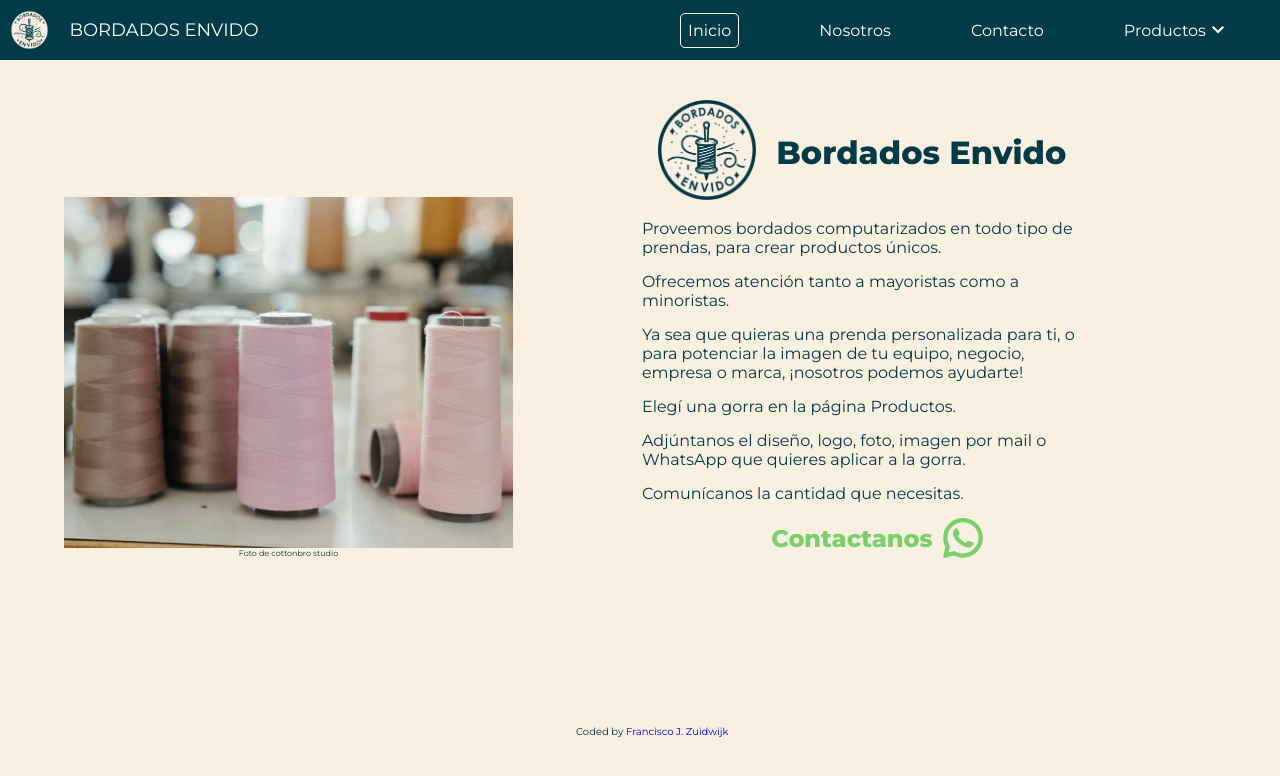
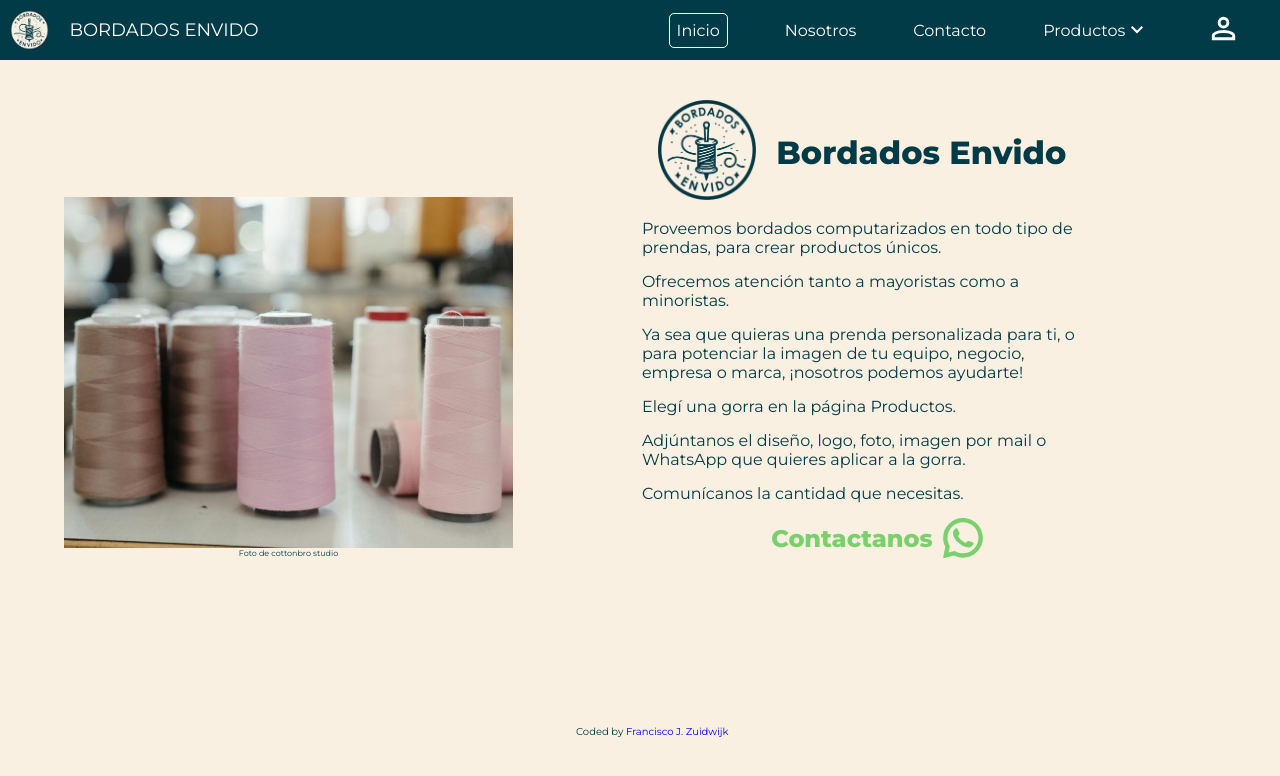
Before and after one commit to Electrocisko/Bordados-Envido, a React (Vite) app in the folder frontend/: page / in a window 1280 px wide. Shown: the top 776 px of the page. Built offline with nearby package versions, Linux system fonts and the light colour scheme.

Commit message:
frontend se agrego user icon

```diff
--- /dev/null
+++ b/frontend/src/components/icons/User.jsx
@@ -0,0 +1,17 @@
+import PropTypes from 'prop-types';
+
+function User({height, width, color}) {
+  return (
+    <svg xmlns="http://www.w3.org/2000/svg" fill={color} height={height} viewBox="0 -960 960 960" width={width}><path d="M480-480q-66 0-113-47t-47-113q0-66 47-113t113-47q66 0 113 47t47 113q0 66-47 113t-113 47ZM160-160v-112q0-34 17.5-62.5T224-378q62-31 126-46.5T480-440q66 0 130 15.5T736-378q29 15 46.5 43.5T800-272v112H160Zm80-80h480v-32q0-11-5.5-20T700-306q-54-27-109-40.5T480-360q-56 0-111 13.5T260-306q-9 5-14.5 14t-5.5 20v32Zm240-320q33 0 56.5-23.5T560-640q0-33-23.5-56.5T480-720q-33 0-56.5 23.5T400-640q0 33 23.5 56.5T480-560Zm0-80Zm0 400Z"/></svg>
+  )
+}
+
+User.propTypes = {
+    height: PropTypes.string,
+    width: PropTypes.string,
+    color: PropTypes.string
+}
+
+
+
+export default User
--- a/frontend/src/components/navbar/Navbar.jsx
+++ b/frontend/src/components/navbar/Navbar.jsx
@@ -7,6 +7,7 @@ import styles from "./navbar.module.scss";
 import { Link, NavLink } from "react-router-dom";
 import Expand from "../icons/Expand";
 import Retract from "../icons/Retract";
+import User from "../icons/User";
 
 function Navbar() {
   const [showLinks, setShowLinks] = useState(false);
@@ -84,9 +85,10 @@ function Navbar() {
                 <NavLink to="/productos/otros"  onClick={() => setShowLinks(!showLinks)} >Otros</NavLink>
               </li>
             </ul>
+
           </ul>
 
-
+          <li><Link to="/registro"><User height="35px" width="35px" color="white"/></Link></li>
         </ul>
       </div>
 
```
Also changed, not shown: frontend/public/images/user.svg (added).
